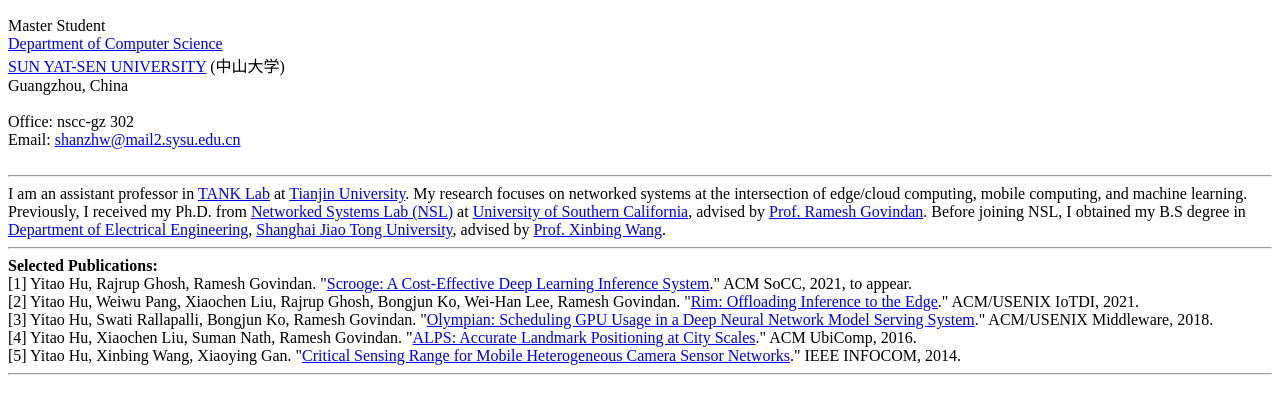
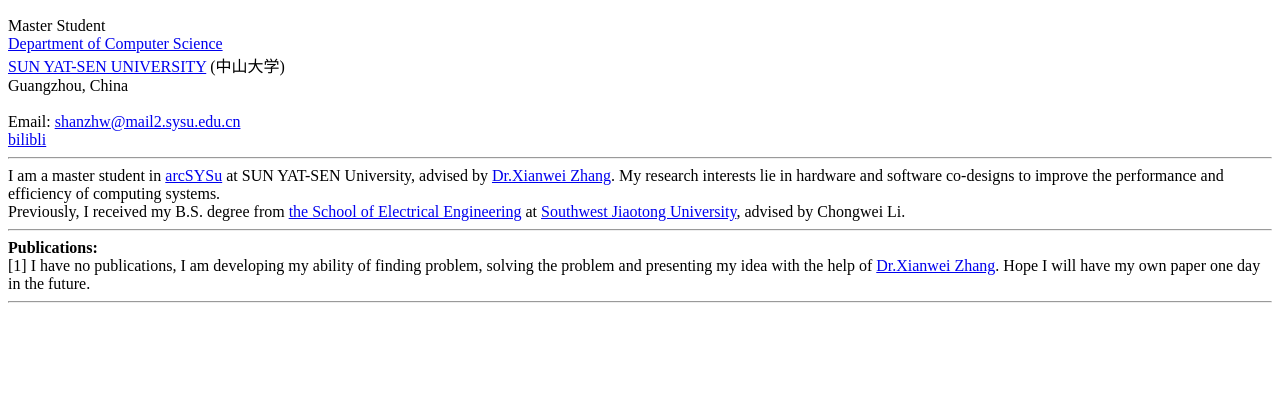
Before and after one commit to zwshan/zwshan.github.io, a plain HTML site: page index.html in a window 1280 px wide. Shown: the part 121-534 px from the top of the page. Drawn offline with Linux system fonts and the light colour scheme.

Commit message:
Add files via upload

```diff
--- a/index.html
+++ b/index.html
@@ -1,63 +1,63 @@
 <!DOCTYPE html>
 <html lang="en-US">
+
 <head>
 	<title>
 		Zhaowen Shan's Homepage
 	</title>
 </head>
+
 <body>
 	<!-- <h1>Yitao Hu</h1> -->
 	<code>Welcome to Zhaowen Shan's Homepage!</code>
 	<hr>
-		<img alt="" src="./img/yitao.png" style="width: 160px;" align="left" hspace="20" vspace="20">
+	<img alt="" src="./img/zwshan.jpg" style="width: 160px;" align="left" hspace="20" vspace="20">
 	<h2 align="left">
 		<font size="-1"><br></font>
 		Zhaowen Shan (单招文)
 	</h2>
 	Master Student
 	<br>
-		<a href="http://www.cs.usc.edu/">Department of Computer Science</a><br>
-		<a href="https://www.sysu.edu.cn//">SUN YAT-SEN UNIVERSITY</a> (中山大学)<br>
-		Guangzhou, China<br>
+	<a href="https://cse.sysu.edu.cn/">Department of Computer Science</a><br>
+	<a href="https://www.sysu.edu.cn/">SUN YAT-SEN UNIVERSITY</a> (中山大学)<br>
+	Guangzhou, China
 	<br>
-
-		Office: nscc-gz 302<br>
-		Email: <a href="mailto:shanzhw@mail2.sysu.edu.cn">shanzhw@mail2.sysu.edu.cn</a><br>
+	<br>
+	Email: <a href="mailto:shanzhw@mail2.sysu.edu.cn">shanzhw@mail2.sysu.edu.cn</a>
+	<br>
+	<a href="https://space.bilibili.com/54011557?spm_id_from=333.788.0.0">bilibli</a>
 
 	<br>
 	<hr>
 
-		I am an assistant professor in <a href="http://www.tjutanklab.com/">TANK Lab</a> at <a href="http://www.tju.edu.cn/english/index.htm">Tianjin University</a>. My research focuses on networked systems at the intersection of edge/cloud computing, mobile computing, and machine learning.<br>
-
-		Previously, I received my Ph.D. from <a href="http://nsl.cs.usc.edu/">Networked Systems Lab (NSL)</a> at <a href="http://www.usc.edu/">University of Southern California</a>, advised by <a href="https://nsl.usc.edu/people/ramesh/">Prof. Ramesh Govindan</a>. Before joining NSL, I obtained my B.S degree in <a href="http://english.seiee.sjtu.edu.cn/">Department of Electrical Engineering</a>, <a href="http://en.sjtu.edu.cn/">Shanghai Jiao Tong University</a>, advised by <a href="http://iwct.sjtu.edu.cn/Personal/xwang8/">Prof. Xinbing Wang</a>.<br>
+	I am a master student in <a href="https://github.com/arcsysu">arcSYSu</a> at SUN YAT-SEN University, advised by <a
+		href="https://xianweiz.github.io/">Dr.Xianwei Zhang</a>. My research
+	interests lie in hardware and software co-designs to improve the performance and efficiency of computing
+	systems.
+	<br>
+	Previously, I received my B.S. degree from <a href="https://dqxy.swjtu.edu.cn/">the School of Electrical
+		Engineering</a>
+	at <a href="https://www.swjtu.edu.cn/">Southwest Jiaotong University</a>, advised by Chongwei Li.
 
 	<hr>
 
-		<b>Selected Publications:</b><br>
-
-		[1] Yitao Hu, Rajrup Ghosh, Ramesh Govindan. "<a href="https://dl.acm.org/doi/pdf/10.1145/3472883.3486993">Scrooge: A Cost-Effective Deep Learning Inference System</a>." ACM SoCC, 2021, to appear.<br>
-
-		[2] Yitao Hu, Weiwu Pang, Xiaochen Liu, Rajrup Ghosh, Bongjun Ko, Wei-Han Lee, Ramesh Govindan. "<a href="https://dl.acm.org/doi/abs/10.1145/3450268.3453521">Rim: Offloading Inference to the Edge</a>." ACM/USENIX IoTDI, 2021.<br>
-
-		[3] Yitao Hu, Swati Rallapalli, Bongjun Ko, Ramesh Govindan. "<a href="https://dl.acm.org/doi/pdf/10.1145/3274808.3274813">Olympian: Scheduling GPU Usage in a Deep Neural Network Model Serving System</a>." ACM/USENIX Middleware, 2018.<br>
-
-		[4] Yitao Hu, Xiaochen Liu, Suman Nath, Ramesh Govindan. "<a href="https://dl.acm.org/doi/10.1145/2971648.2971674">ALPS: Accurate Landmark Positioning at City Scales</a>." ACM UbiComp, 2016.<br>
-
-		[5] Yitao Hu, Xinbing Wang, Xiaoying Gan. "<a href="https://ieeexplore.ieee.org/document/6848026">Critical Sensing Range for Mobile Heterogeneous Camera Sensor Networks</a>." IEEE INFOCOM, 2014.
+	<b>Publications:</b>
+	<br>
+	[1] I have no publications, I am developing my ability of finding problem, solving the problem and presenting my
+	idea
+	with the help of <a href="https://xianweiz.github.io/">Dr.Xianwei Zhang</a>. Hope I will have my own paper one day
+	in the future.
 
 	<hr>
 
-<!-- 		Experiences:<br>
 
-		Research Assistant, Networked Systems Lab, 2014 - Current.<br>
 
-		Research Intern, IBM Research Watson, 2016.<br>
 
-		Research Intern, Samsung Research America, 2015.
 
-		<hr> -->
+
 
 </body>
+
 </html>
 
 <!-- <!DOCTYPE html>
```
Lines whose indentation alone changed are shown as unchanged.
